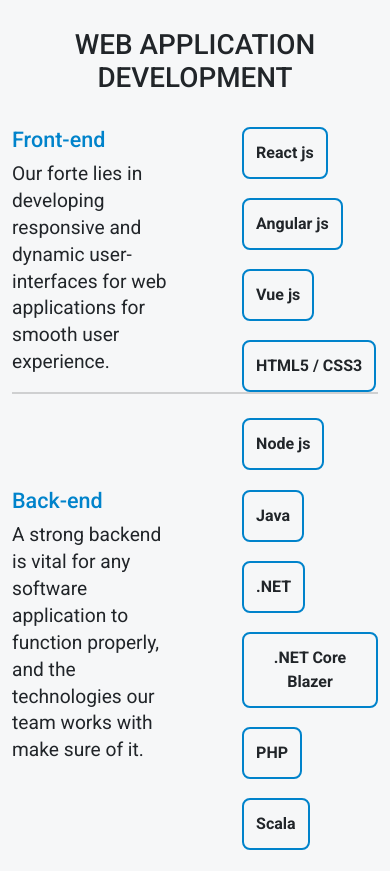
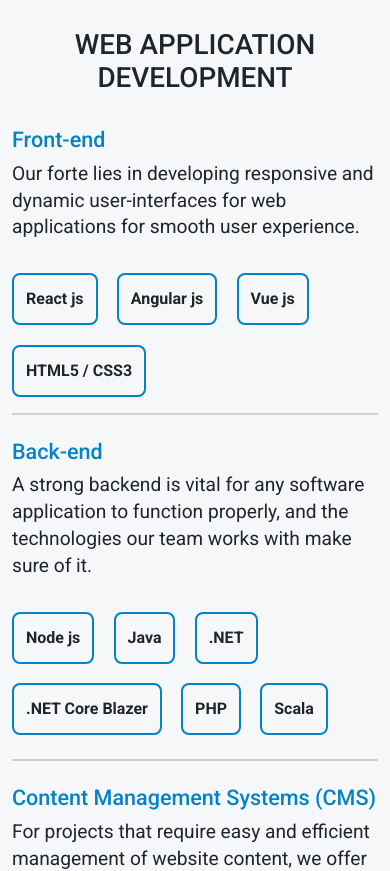
Before and after one commit to Felix-Asante/GodwinIT, a plain HTML site: page technology-stacks.html in a window 390 px wide. Shown: the part 860-1731 px from the top of the page. Drawn offline with nearby package versions, Linux system fonts and the light colour scheme.

Commit message:
responsive fix for tech-stacks page

```diff
--- a/assests/scss/_tech.scss
+++ b/assests/scss/_tech.scss
@@ -6,11 +6,16 @@
 		color: $primary-color;
 	}
 }
+
 // stacks
 .stack {
 	border-bottom: 2px solid #3333;
 	gap: 4rem !important;
-
+	@media screen and (max-width: 768px) {
+		flex-direction: column !important;
+		gap: 1rem !important;
+		padding-bottom: 1rem;
+	}
 	&:last-child {
 		border: none;
 	}
```
Also changed, not shown: assests/css/main.css.
